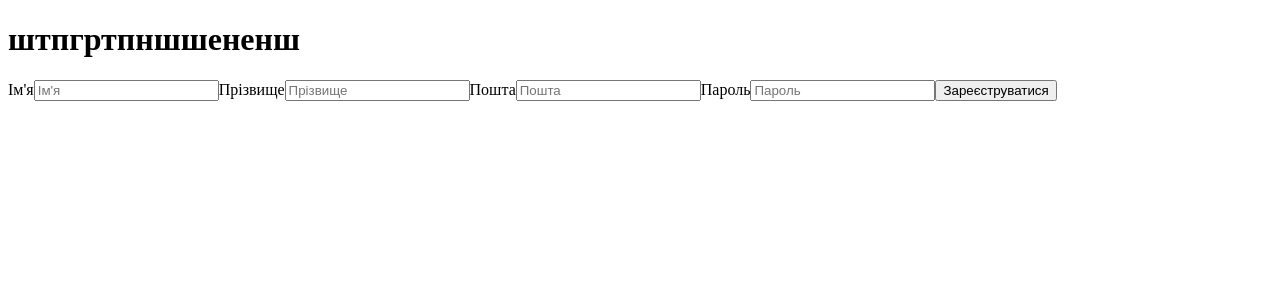
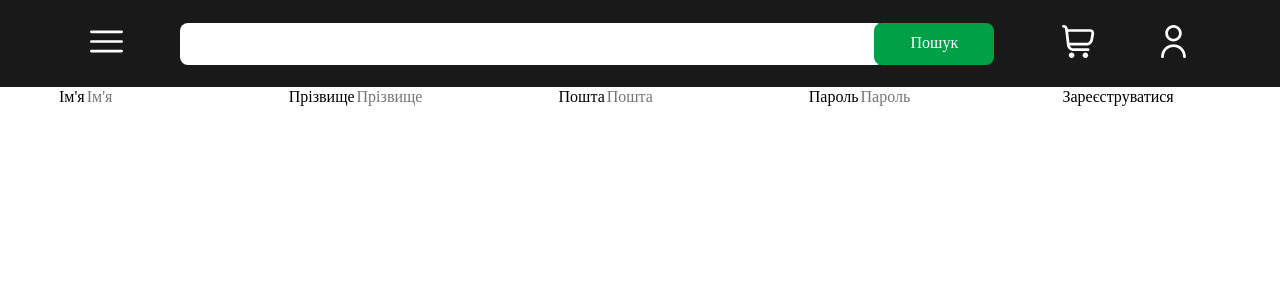
Before and after one commit to Dima-Golovatuk1/shop-project, a React (Vite) app in the folder frontend/: page / in a window 1280 px wide. Shown: the top 300 px of the page. Built offline with nearby package versions, Linux system fonts and the light colour scheme.

Commit message:
add header

```diff
--- a/frontend/index.html
+++ b/frontend/index.html
@@ -3,6 +3,7 @@
   <head>
     <meta charset="UTF-8" />
     <meta name="viewport" content="width=device-width, initial-scale=1.0" />
+    <link rel="stylesheet" href="https://cdnjs.cloudflare.com/ajax/libs/normalize/8.0.1/normalize.min.css" integrity="sha512-NhSC1YmyruXifcj/KFRWoC561YpHpc5Jtzgvbuzx5VozKpWvQ+4nXhPdFgmx8xqexRcpAglTj9sIBWINXa8x5w==" crossorigin="anonymous" referrerpolicy="no-referrer" />
     <title>Vite + React</title>
   </head>
   <body>
--- a/frontend/src/App.jsx
+++ b/frontend/src/App.jsx
@@ -1,6 +1,14 @@
+import Registration from "./registration/registration";
+import Header from "./header/header"
+
+
+
 function App() {
     return (
-        <h1>штпгртпншшененш</h1>
+        <>
+            <Header />
+            <Registration />
+        </>
     );
 }
 
--- /dev/null
+++ b/frontend/src/base-css/common.css
@@ -0,0 +1,30 @@
+.container{
+    width: calc(100% - (20px + 18px));
+    margin: 0 auto;
+    padding-left: 10px;
+    padding-right: 10px;
+}
+
+
+/* mobile 480px */
+@media screen and (min-width: 480px) {
+    .container{
+        width: calc(480px - (20px + 18px));
+    }
+}
+
+
+/* tablet 768px */
+@media screen and (min-width: 768px) {
+    .container{
+        width: calc(768px - (20px + 18px));
+    }
+}
+
+
+/* desctop 1200px */
+@media screen and (min-width: 1200px) {
+    .container{
+        width: calc(1200px - (20px + 18px));
+    }
+}
--- /dev/null
+++ b/frontend/src/base-css/reset.css
@@ -0,0 +1,59 @@
+*,
+*::after
+*::before{
+    margin:0;
+    padding:0;
+    border:none;
+    box-sizing: border-box
+}
+
+
+h1,
+h2,
+h3,
+h4,
+h5,
+h6,
+p {
+margin: 0;
+}
+
+p:last-child {
+    margin-bottom: 0;
+}
+
+ul {
+    margin: 0;
+    padding: 0;
+    list-style: none;
+}
+
+a {
+    color: currentColor;
+    text-decoration: none;
+}
+
+button {
+cursor: pointer;
+padding: 0;
+border: none;
+font: inherit;
+color: inherit;
+background-color: transparent;
+cursor: pointer;
+}
+
+img {
+    display: block;
+    max-width: 100%;
+    height: auto;
+}
+
+input{
+    border: none
+}
+
+input:focus {
+    outline: none;
+    border: none;
+}
--- /dev/null
+++ b/frontend/src/header/header.css
@@ -0,0 +1,167 @@
+/* aside */
+.backdrop {
+    z-index: 5;
+    position: fixed;
+    top: 0;
+    left: 0;
+    width: 100%;
+    height: 100%;
+    background-color: rgba(0, 0, 0, 0.637);
+    opacity: 1;
+}
+
+
+.backdrop.is-hidden {
+    opacity: 0;
+    pointer-events: none;
+    visibility: hidden;
+}
+
+
+.no-scroll {
+    overflow: hidden;
+}
+
+
+.aside {
+    overflow: auto;
+    width: 300px;
+    height: 100%;
+    background-color: rgb(255, 255, 255);
+    z-index: 6;
+    padding: 80px 20px;
+    position: relative;
+}
+
+
+.aside__btn-close {
+    position: absolute;
+    top: 30px;
+    right: 30px;
+}
+
+
+.aside__btn-close__icon {
+    fill: black;
+    width: 35px;
+    height: 35px;
+
+}
+
+
+.aside__nav {
+
+}
+
+
+.aside__nav__list {
+    font-size: 30px;
+    display: flex;
+    flex-direction: column;
+    gap: 20px;
+}
+
+
+.aside__nav__item:hover,
+.aside__nav__item:focus {
+    color: rgb(190, 161, 0);
+}
+
+
+
+/* Header */
+header {
+    background-color: rgba(0, 0, 0, 0.9);
+    padding-top: 20px;
+    padding-bottom: 20px;
+}
+
+.header__nav__list {
+    display: flex;
+    align-items: center;
+    justify-content: space-around;
+}
+
+
+.header__nav__item:nth-child(3),
+.header__nav__item:nth-child(4) {
+    display: none;
+}
+
+
+.header__nav__item__link__svg {
+    width: 33px;
+    height: 33px;
+    fill: rgb(255, 255, 255);
+    padding: 5px;
+
+}
+
+
+.header__nav__item__link__svg:hover,
+.header__nav__item__link__svg:focus{
+    background-color:rgb(97, 97, 97);
+}
+
+.header__nav__item__form {
+    display: flex;
+}
+
+
+.header__nav__item__form__input {
+    border-radius: 8px;
+    height: 40px;
+}
+
+
+.header__nav__item__form__btn {
+    color: white;
+    padding: 10px 15px;
+    background-color: #00a046;
+    border-radius: 8px;
+    position: relative;
+    left: -10px;
+}
+
+
+/* mobile 480px */
+@media screen and (min-width: 480px) {
+
+    .header__nav__item:nth-child(3),
+    .header__nav__item:nth-child(4) {
+        display: block;
+    }
+
+
+}
+
+
+/* tablet 768px */
+@media screen and (min-width: 768px) {
+    .header__nav__list {
+        display: flex;
+        align-items: center;
+        justify-content: space-around;
+    }
+
+
+    .header__nav__item__form__input {
+        width: 400px;
+    }
+
+    .header__nav__item__form__btn {
+        width: 100px;
+    }
+}
+
+
+/* desctop 1200px */
+@media screen and (min-width: 1200px) {
+    .header__nav__item__form__input {
+        width: 700px;
+    }
+
+    .header__nav__item__form__btn {
+        width: 120px;
+    }
+}
--- /dev/null
+++ b/frontend/src/header/header.jsx
@@ -0,0 +1,99 @@
+import { useState } from "react";
+import "./header.css";
+
+function Header() {
+  const [activBurger, setActivBurger] = useState(false);
+
+  function onClickBurger(e) {
+    e.preventDefault();
+    setActivBurger(true);
+  }
+
+  function onCloseBurger() {
+    setActivBurger(false);
+  }
+
+  return (
+    <>
+      <header>
+        <div className="container">
+          <nav className="header__nav">
+            <ul className="header__nav__list">
+              <li className="header__nav__item">
+                <button
+                  onClick={onClickBurger}
+                  id="header-burger"
+                  className="header__nav__item__btn"
+                >
+                  <svg className="header__nav__item__link__svg">
+                    <use href="../../public/img/svg/symbol-defs.svg#icon-burger"></use>
+                  </svg>
+                </button>
+              </li>
+              <li className="header__nav__item">
+                <form className="header__nav__item__form">
+                  <input
+                    className="header__nav__item__form__input"
+                    type="text"
+                  />
+                  <button className="header__nav__item__form__btn">
+                    Пошук
+                  </button>
+                </form>
+              </li>
+              <li className="header__nav__item">
+                <a
+                  className="header__nav__item__link"
+                  href="{% url 'cart-products' %}"
+                >
+                  <svg className="header__nav__item__link__svg">
+                    <use href="../../public/img/svg/symbol-defs.svg#icon-basket"></use>
+                  </svg>
+                </a>
+              </li>
+              <li className="header__nav__item">
+                <a className="header__nav__item__link" href="">
+                  <svg className="header__nav__item__link__svg">
+                    <use href="../../public/img/svg/symbol-defs.svg#icon-user"></use>
+                  </svg>
+                </a>
+              </li>
+            </ul>
+          </nav>
+        </div>
+      </header>
+
+      <div
+        id="aside-backdrop"
+        className={`backdrop ${activBurger ? "" : "is-hidden"}`}
+      >
+        <aside className="aside">
+          <button
+            id="aside-close"
+            className="aside__btn-close"
+            onClick={onCloseBurger}
+          >
+            <svg className="aside__btn-close__icon">
+              <use href="../../public/img/svg/symbol-defs.svg#icon-close"></use>
+            </svg>
+          </button>
+          <nav className="aside__nav">
+            <ul className="aside__nav__list">
+              <li className="aside__nav__item">
+                <a href="{% url 'products' %}">головна</a>
+              </li>
+              <li className="aside__nav__item">
+                <a href="{% url 'products' %}">каталог</a>
+              </li>
+              <li className="aside__nav__item">
+                <a href="{% url 'cart-products' %}">кошик</a>
+              </li>
+            </ul>
+          </nav>
+        </aside>
+      </div>
+    </>
+  );
+}
+
+export default Header;
--- a/frontend/src/main.jsx
+++ b/frontend/src/main.jsx
@@ -1,11 +1,9 @@
 import ReactDOM from "react-dom/client";
-import Registration from "./user/registration/registration";
 import App from "./App";
+import "./base-css/reset.css";
+import "./base-css/common.css";
 import "./index.css";
 
 ReactDOM.createRoot(document.getElementById("root")).render(
-    <>
         <App />
-        <Registration />
-    </>
 );
--- a/frontend/src/user/registration/registration.jsx
+++ b/frontend/src/registration/registration.jsx
@@ -20,9 +20,9 @@ function Registration() {
         })
             .then(res => res.json())
             .then(data => {
-                console.log("✅ Відповідь від сервера:", data);
+                console.log("Відповідь від сервера:", data);
             })
-            .catch(err => console.error("❌ Помилка:", err));
+            .catch(err => console.error("Помилка:", err));
     }
 
     return (
```
Also changed, not shown: frontend/public/img/svg/symbol-defs.svg (added), frontend/src/catalog/catalog.css (added), frontend/src/catalog/catalog.jsx (added), frontend/src/registration/registration.css (added), 1 other file (tests, documents, lock files or other folders).
